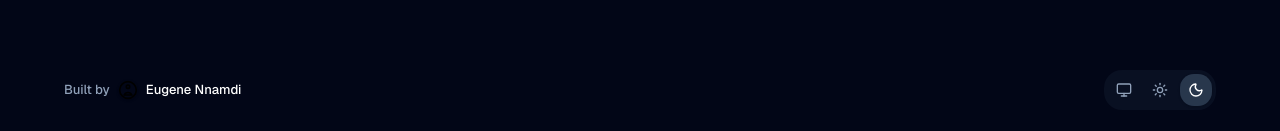
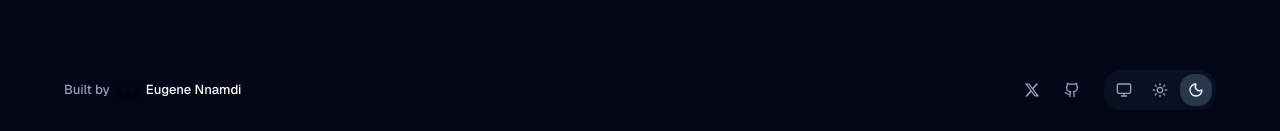
Before and after one commit to eugenennamdi/verdict, a Next.js app: page / in a window 1280 px wide. Shown: the part 666-797 px from the top of the page. Built offline with nearby package versions, Linux system fonts and the light colour scheme.

Commit message:
feat: add social links to footer

```diff
--- a/src/components/footer.tsx
+++ b/src/components/footer.tsx
@@ -2,7 +2,7 @@
 
 import { useTheme } from "next-themes";
 import { useEffect, useState } from "react";
-import { Moon, Sun, Monitor } from "lucide-react";
+import { Moon, Sun, Monitor, Github } from "lucide-react";
 
 export function Footer() {
   const [mounted, setMounted] = useState(false);
@@ -35,6 +35,30 @@ export function Footer() {
           </a>
         </div>
 
+        <div className="flex items-center gap-4">
+          {/* Social Links */}
+          <div className="flex items-center gap-2 text-slate-500 dark:text-slate-400">
+            <a
+              href="https://x.com/tryverdict"
+              target="_blank"
+              rel="noreferrer"
+              className="p-2 rounded-xl hover:bg-slate-200/50 dark:hover:bg-slate-800/50 hover:text-slate-900 dark:hover:text-white transition-all"
+              title="Follow us on X"
+            >
+              <svg viewBox="0 0 24 24" aria-hidden="true" className="w-4 h-4 fill-current"><path d="M18.244 2.25h3.308l-7.227 8.26 8.502 11.24H16.17l-5.214-6.817L4.99 21.75H1.68l7.73-8.835L1.254 2.25H8.08l4.713 6.231zm-1.161 17.52h1.833L7.084 4.126H5.117z"></path></svg>
+            </a>
+            <a
+              href="https://github.com/eugenennamdi/verdict"
+              target="_blank"
+              rel="noreferrer"
+              className="p-2 rounded-xl hover:bg-slate-200/50 dark:hover:bg-slate-800/50 hover:text-slate-900 dark:hover:text-white transition-all"
+              title="View on GitHub"
+            >
+              <Github className="w-4 h-4" />
+            </a>
+          </div>
+
+          {/* Theme Toggler */}
           {mounted ? (
             <div className="flex items-center gap-1 p-1 rounded-2xl bg-slate-200/50 dark:bg-slate-800/30">
               <button
@@ -62,6 +86,7 @@ export function Footer() {
           ) : (
             <div className="h-[40px] w-[116px] bg-slate-200/50 dark:bg-slate-800/30 rounded-2xl animate-pulse" />
           )}
+        </div>
 
       </div>
     </footer>
```
Lines whose indentation alone changed are shown as unchanged.
